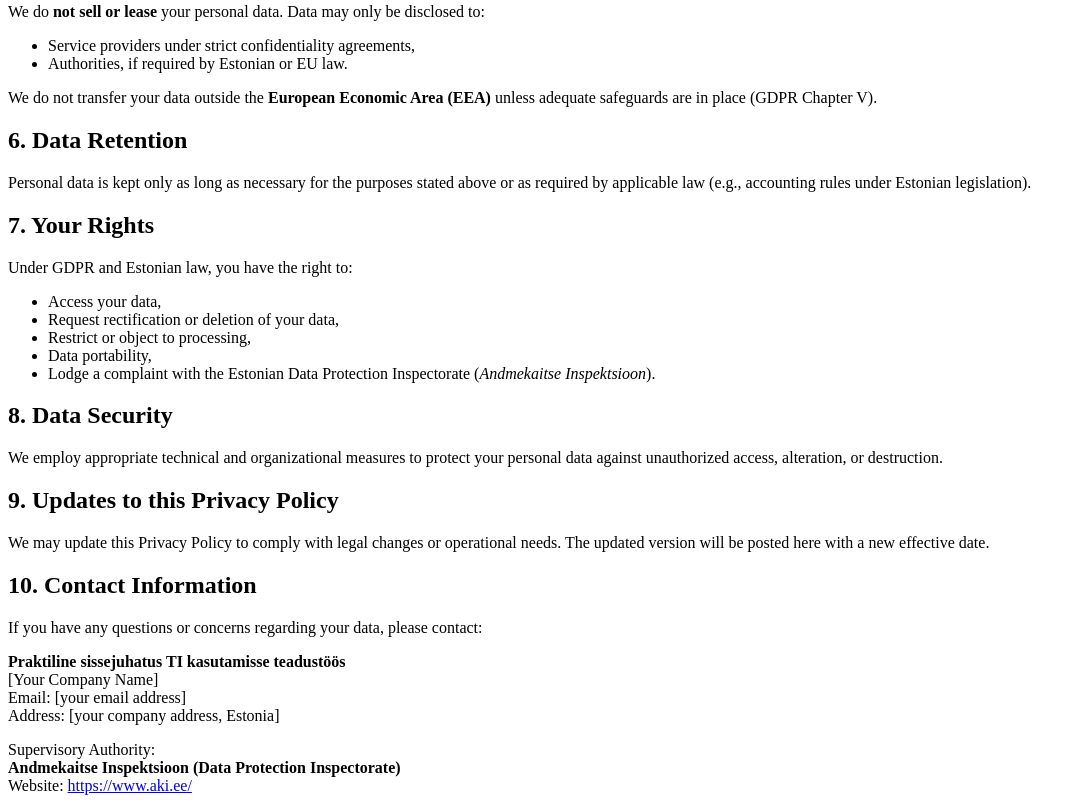
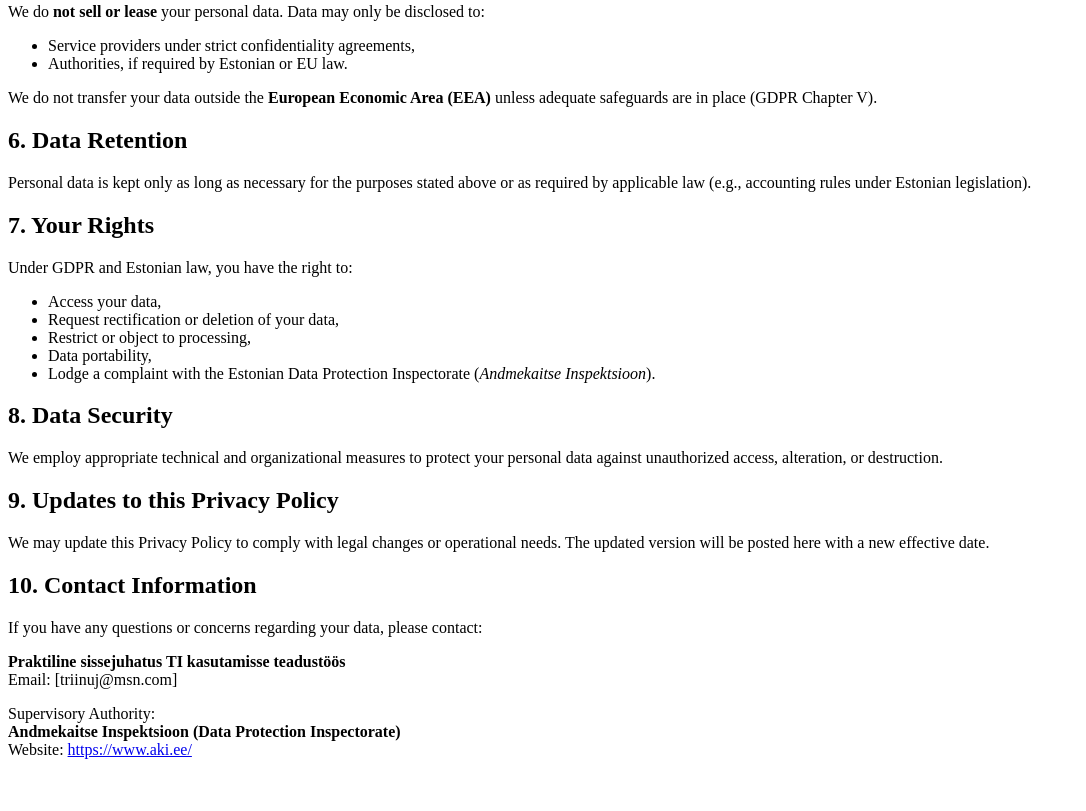
Before and after one commit to Triinuj/AI, a plain HTML site: page index.html in a window 1280 px wide. Shown: the part 713-1524 px from the top of the page, without its empty margins (0-1086 px from the left). After the commit the page ends 1488 px from the top, so only its background shows below. Drawn offline with Linux system fonts and the light colour scheme.

Commit message:
Update index.html

```diff
--- a/index.html
+++ b/index.html
@@ -67,9 +67,7 @@
     <p>If you have any questions or concerns regarding your data, please contact:</p>
     <p>
         <strong>Praktiline sissejuhatus TI kasutamisse teadustöös</strong><br>
-        [Your Company Name]<br>
-        Email: [your email address]<br>
-        Address: [your company address, Estonia]
+        Email: [triinuj@msn.com]<br>
     </p>
 
     <p>Supervisory Authority:<br>
```
